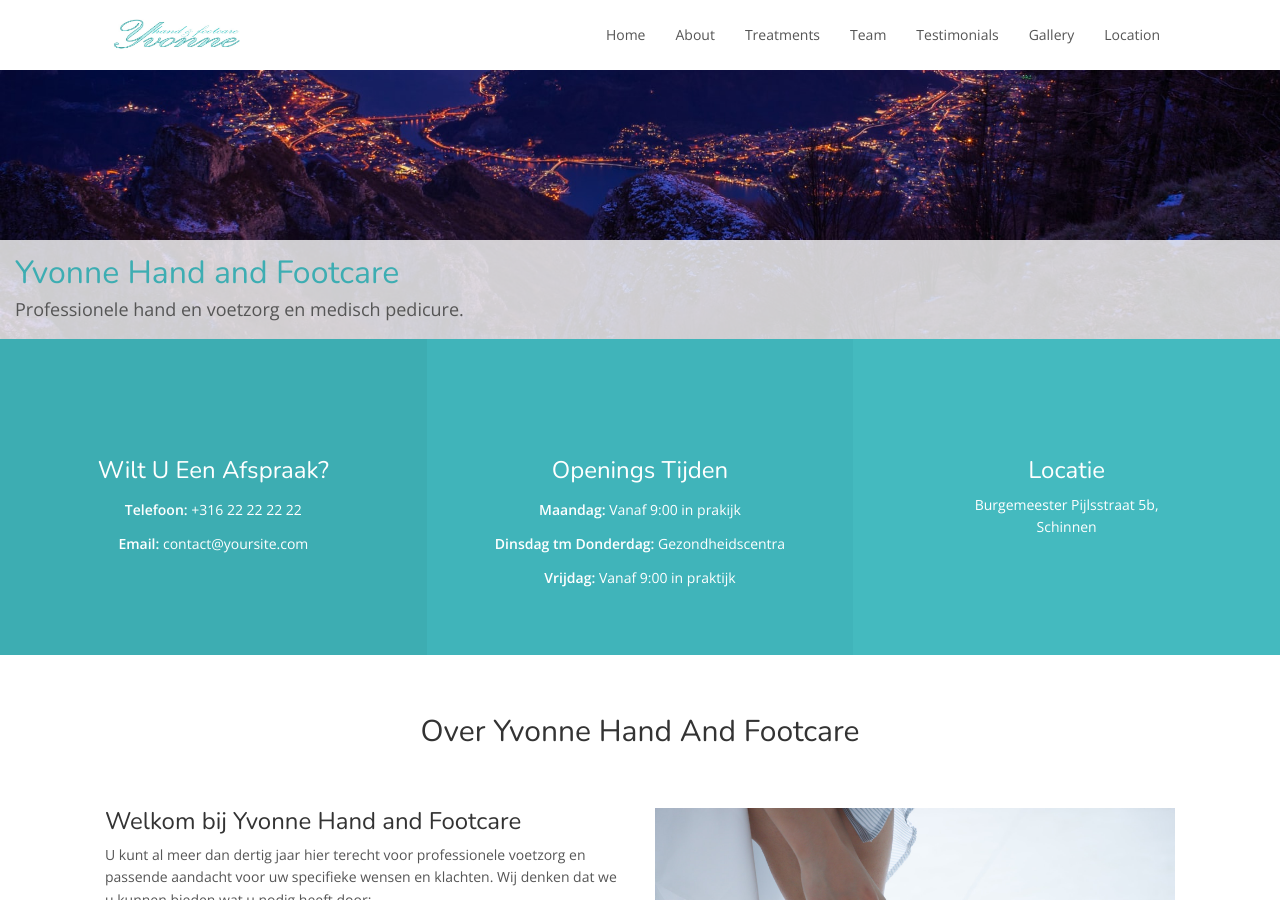
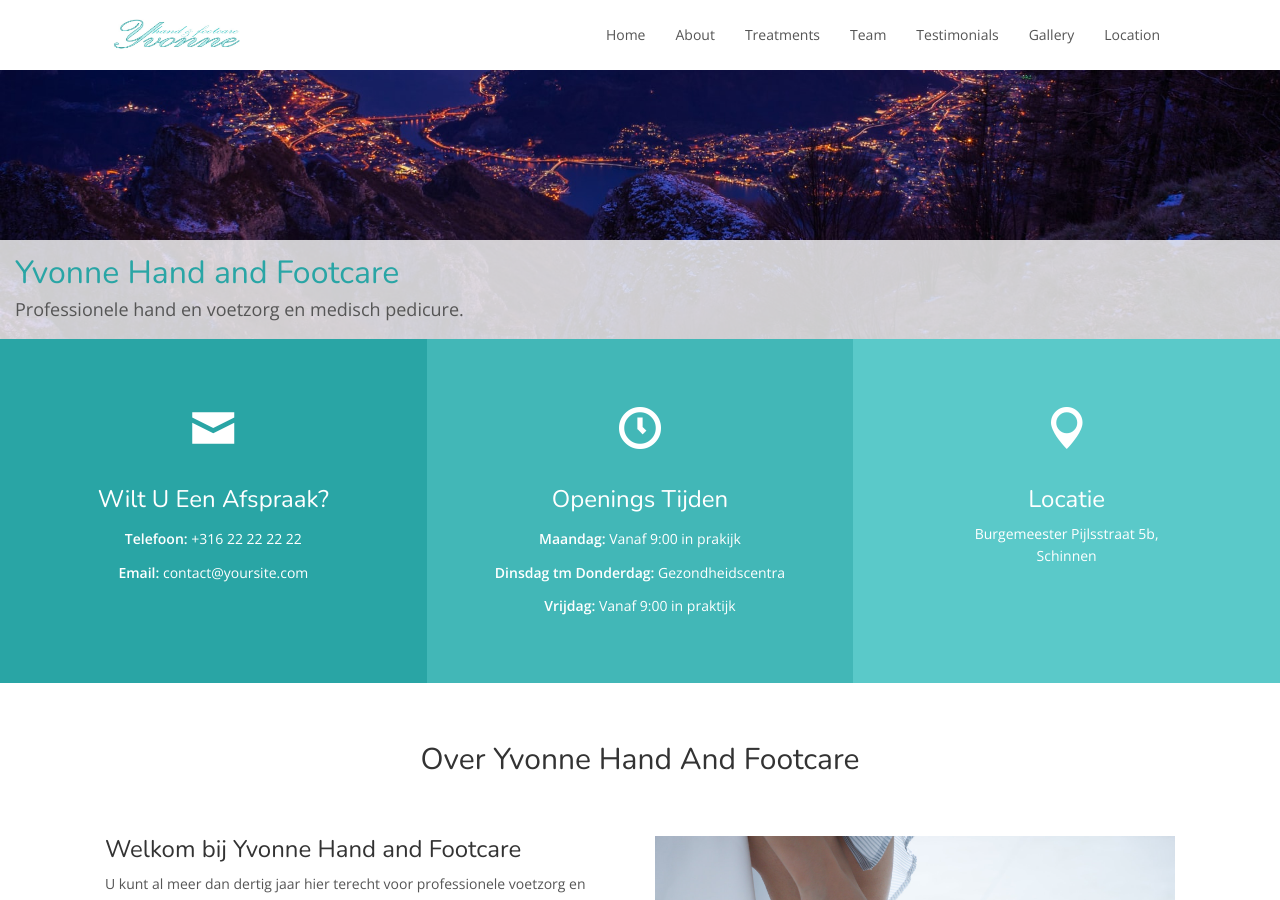
Before and after one commit to yvonne-site/yvonne-site.github.io, a Jekyll site: the page built from index.html, in a window 1280 px wide and 900 px high, scrolled down 271 px. Built offline with Jekyll 4.4.1, drawn with Linux system fonts in a browser that asks for light colours.

Commit message:
Apply colour pallete

```diff
--- a/_includes/about.html
+++ b/_includes/about.html
@@ -11,7 +11,7 @@
                 <div class="media">
                     <div class="media-left">
                         <div class="boxed-icon">
-                            <svg class="icon icon-heart"><use xlink:href="#icon-heart"></use></svg>
+                            <span class="oi" data-glyph="star" title="star" aria-hidden="true"></span>
                         </div>
                     </div>
                     <div class="media-body">
@@ -22,7 +22,7 @@
                 <div class="media">
                     <div class="media-left">
                         <div class="boxed-icon">
-                            <svg class="icon icon-medkit"><use xlink:href="#icon-medkit"></use></svg>
+                            <span class="oi" data-glyph="badge" title="badge" aria-hidden="true"></span>
                         </div>
                     </div>
                     <div class="media-body">
@@ -33,7 +33,7 @@
                 <div class="media">
                     <div class="media-left">
                         <div class="boxed-icon">
-                            <svg class="icon icon-star"><use xlink:href="#icon-star"></use></svg>
+                            <span class="oi" data-glyph="people" title="people" aria-hidden="true"></span>
                         </div>
                     </div>
                     <div class="media-body">
@@ -42,7 +42,7 @@
                 </div>
             </div>
             <div class="col-sm-6">
-                <img src="img/about.jpg" alt="...">
+                <img src="img/about.jpg" alt="..." >
             </div>
         </div> <!-- Row end -->
 
--- a/_includes/three-columns.html
+++ b/_includes/three-columns.html
@@ -1,15 +1,15 @@
 <!-- Start 3 columns -->
 <div class="three-shade-col">
     <div class="col-sm-4">
-        <svg class="icon icon-envelope-o"><use xlink:href="#icon-envelope-o"></use></svg>
-        <h3>Wilt U Een Afspraak?</h3>
-        <ul>
-            {% if site.contact.phone %}<li><strong>Telefoon:</strong> {{ site.contact.phone }}</li>{% endif %}
-            {% if site.contact.email %}<li><strong>Email:</strong> {{ site.contact.email }}</li>{% endif %}
-        </ul>
+      <span class="oi" data-glyph="envelope-closed" title="envelope-closed" aria-hidden="true"></span>
+      <h3>Wilt U Een Afspraak?</h3>
+      <ul>
+          {% if site.contact.phone %}<li><strong>Telefoon:</strong> {{ site.contact.phone }}</li>{% endif %}
+          {% if site.contact.email %}<li><strong>Email:</strong> {{ site.contact.email }}</li>{% endif %}
+      </ul>
     </div>
     <div class="col-sm-4">
-        <svg class="icon icon-clock-o"><use xlink:href="#icon-clock-o"></use></svg>
+        <span class="oi" data-glyph="clock" title="clock" aria-hidden="true"></span>
         <h3>Openings Tijden</h3>
         <table>
             <tbody>
@@ -26,7 +26,7 @@
         </table>
     </div>
     <div class="col-sm-4">
-        <svg class="icon icon-map-marker"><use xlink:href="#icon-map-marker"></use></svg>
+        <span class="oi" data-glyph="map-marker" title="map-marker" aria-hidden="true"></span>
         <h3>Locatie</h3>
             <p>
                 {{ site.contact.address }}
--- a/_includes/treatments.html
+++ b/_includes/treatments.html
@@ -6,11 +6,10 @@
             {% for treatment in site.data.treatments %}
                 <div class="col-sm-6 col-md-3">
                     <div class="icon-box">
-                       <span class="oi" data-glyph="yen" title="yen" aria-hidden="true"></span>
+                       <span class="oi" data-glyph="{{ treatment.icon }}" title="yen" aria-hidden="true"></span>
 
-                      <!--  <svg class="icon {{ treatment.icon }}"><use href="#{{ treatment.icon }}"></use></svg>
-                        --><h4>{{ treatment.title }}</h4>
-                        <p>{{ treatment.description }}</p>
+                       <h4>{{ treatment.title }}</h4>
+                       <p>{{ treatment.description }}</p>
                     </div>
                 </div>
             {% endfor %}
--- a/css/custom.css
+++ b/css/custom.css
@@ -6,6 +6,32 @@
  * @author:  Mickey Beurskens
  * @date:    2020-04-18
  */
+
+ /*
+ * Custom colour pallete
+   #259696
+   #29A5A5
+   #42B7B7
+   #5AC9C9
+   #BDF7EF
+   #FFFFFF
+   #F5BAF2
+ */
+
+a {
+  color: #42B7B7;
+  text-decoration: none;
+}
+
+a:visited, a:active{
+  color: #259696;
+  text-decoration: none;
+}
+
+a:hover {
+  color: #F5BAF2;
+  text-decoration: none;
+}
 
 .hero-padding{
   padding-top: 40vh;
@@ -28,10 +54,9 @@
   }
 }
 
-
 .banner-content h1{
   margin:0 0 5px;
-  color: #3dadb2;
+  color: #29A5A5;
 }
 
 .banner-content p{
@@ -43,6 +68,17 @@
 }
 
 /* Three columns */
+.three-shade-col [class^="col-"]:first-child{
+  background: #29A5A5;
+}
+
+.three-shade-col [class^="col-"]:nth-child(2){
+  background: #42B7B7;
+}
+
+.three-shade-col [class^="col-"]:last-child{
+  background: #5AC9C9;
+}
 
 .three-shade-col li{
   padding: 0.4em 0;
@@ -52,3 +88,24 @@
   padding: 0.4em 0;
   text-align: center;
 }
+
+.three-shade-col .oi{
+  font-size: 3em;
+}
+
+/* About */
+.boxed-icon .oi{
+  color: #5AC9C9;
+  font-size: 14px;
+}
+
+.boxed-icon{
+  border-color: #29A5A5;
+}
+
+/* Treatments */
+.icon-box .oi{
+  color: #F5BAF2;
+}
+
+/* Team */
```
Also changed, not shown: _data/treatments.yml (+4 -4 lines), img/slide-1-altalt.jpg (added), 2 other files.
